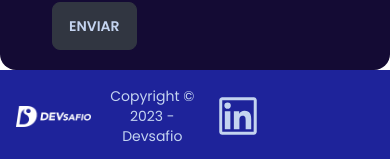
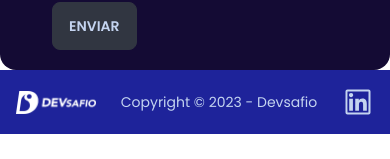
Before and after one commit to vecarope/ejemploReact, a React (Create React App) app: page / in a window 390 px wide. Shown: the part 5580-5739 px from the top of the page. After the commit the page ends 5714 px from the top, so only its background shows below. Built offline with nearby package versions, Linux system fonts and the light colour scheme; no server answers; what tw-elements would draw is missing.

Commit message:
fix:responsive text on footer

```diff
--- a/src/components/Footer/Footer.jsx
+++ b/src/components/Footer/Footer.jsx
@@ -5,19 +5,21 @@ const year = new Date().getFullYear();
 const Footer = () => {
   return (
     <footer className="footer items-center p-4 bg-[#1E239A] text-neutral-content text-center flex">
-      <div className="items-center grid-flow-col">
-        <img className="w-40" src={logo} alt="Logo" />
+      <div className="items-center">
+        <img className="w-20 md:w-40" src={logo} alt="Logo" />
       </div>
-      <p className="justify-center mx-auto">Copyright © {year} - Devsafio</p>
-      <div className="grid-flow-col gap-4 md:place-self-center md:justify-self-end">
+      <p className="justify-center mx-auto text-sm md:text-base">
+        Copyright © {year} - Devsafio
+      </p>
+      <div className="justify-items-end">
         <a
-          className="w-40"
+          className="flex"
           href="https://www.linkedin.com/company/devsafio/"
           target="_blank"
           rel="noopener noreferrer"
         >
           <AiOutlineLinkedin
-            size="3rem"
+            size="2rem"
             href="https://www.linkedin.com/company/devsafio/"
           />
         </a>
```
